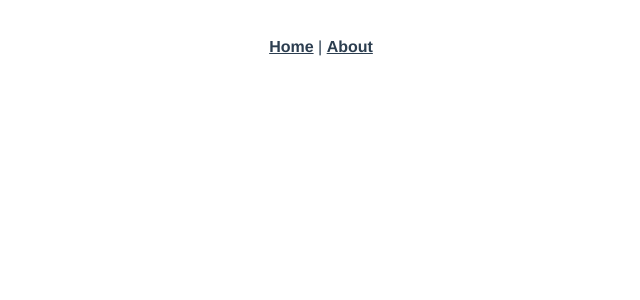
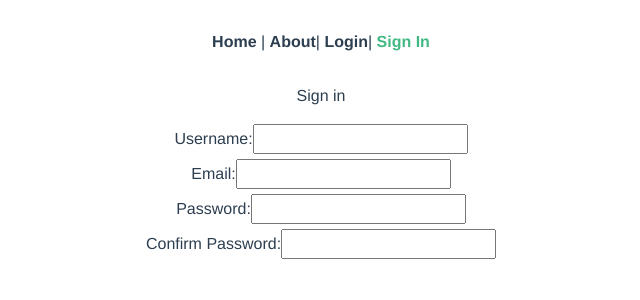
Before and after one commit to jasdeep-maropost/Minor-project-on-vue.js, a Vue app: page /signup in a window 1280 px wide. Shown: the top 300 px of the page, without its empty margins (319-959 px from the left). Built offline with nearby package versions, Linux system fonts and the light colour scheme.

Commit message:
Login/SignUp Page Added

```diff
--- a/package.json
+++ b/package.json
@@ -10,6 +10,8 @@
     "test:unit": "vue-cli-service test:unit"
   },
   "dependencies": {
+    "babel-loader": "^8.0.2",
+    "bootstrap-vue": "^2.0.0-rc.11",
     "register-service-worker": "^1.0.0",
     "vue": "^2.5.17",
     "vue-class-component": "^6.0.0",
--- a/src/App.vue
+++ b/src/App.vue
@@ -2,7 +2,9 @@
   <div id="app">
     <div id="nav">
       <router-link to="/">Home</router-link> |
-      <router-link to="/about">About</router-link>
+      <router-link to="/about">About</router-link>|
+      <router-link to="/login">Login</router-link>|
+      <router-link to="/signup">Sign In</router-link>
     </div>
     <router-view/>
   </div>
--- a/src/components/HelloWorld.vue
+++ b/src/components/HelloWorld.vue
@@ -1,35 +1,6 @@
 <template>
   <div class="hello">
     <h1>{{ msg }}</h1>
-    <p>
-      For guide and recipes on how to configure / customize this project,<br>
-      check out the
-      <a href="https://cli.vuejs.org" target="_blank" rel="noopener">vue-cli documentation</a>.
-    </p>
-    <h3>Installed CLI Plugins</h3>
-    <ul>
-      <li><a href="https://github.com/vuejs/vue-cli/tree/dev/packages/%40vue/cli-plugin-babel" target="_blank" rel="noopener">babel</a></li>
-      <li><a href="https://github.com/vuejs/vue-cli/tree/dev/packages/%40vue/cli-plugin-e2e-cypress" target="_blank" rel="noopener">e2e-cypress</a></li>
-      <li><a href="https://github.com/vuejs/vue-cli/tree/dev/packages/%40vue/cli-plugin-pwa" target="_blank" rel="noopener">pwa</a></li>
-      <li><a href="https://github.com/vuejs/vue-cli/tree/dev/packages/%40vue/cli-plugin-typescript" target="_blank" rel="noopener">typescript</a></li>
-      <li><a href="https://github.com/vuejs/vue-cli/tree/dev/packages/%40vue/cli-plugin-unit-mocha" target="_blank" rel="noopener">unit-mocha</a></li>
-    </ul>
-    <h3>Essential Links</h3>
-    <ul>
-      <li><a href="https://vuejs.org" target="_blank" rel="noopener">Core Docs</a></li>
-      <li><a href="https://forum.vuejs.org" target="_blank" rel="noopener">Forum</a></li>
-      <li><a href="https://chat.vuejs.org" target="_blank" rel="noopener">Community Chat</a></li>
-      <li><a href="https://twitter.com/vuejs" target="_blank" rel="noopener">Twitter</a></li>
-      <li><a href="https://news.vuejs.org" target="_blank" rel="noopener">News</a></li>
-    </ul>
-    <h3>Ecosystem</h3>
-    <ul>
-      <li><a href="https://router.vuejs.org" target="_blank" rel="noopener">vue-router</a></li>
-      <li><a href="https://vuex.vuejs.org" target="_blank" rel="noopener">vuex</a></li>
-      <li><a href="https://github.com/vuejs/vue-devtools#vue-devtools" target="_blank" rel="noopener">vue-devtools</a></li>
-      <li><a href="https://vue-loader.vuejs.org" target="_blank" rel="noopener">vue-loader</a></li>
-      <li><a href="https://github.com/vuejs/awesome-vue" target="_blank" rel="noopener">awesome-vue</a></li>
-    </ul>
   </div>
 </template>
 
@@ -42,20 +13,8 @@ export default class HelloWorld extends Vue {
 }
 </script>
 
-<!-- Add "scoped" attribute to limit CSS to this component only -->
 <style scoped lang="scss">
 h3 {
   margin: 40px 0 0;
 }
-ul {
-  list-style-type: none;
-  padding: 0;
-}
-li {
-  display: inline-block;
-  margin: 0 10px;
-}
-a {
-  color: #42b983;
-}
 </style>
--- a/src/main.ts
+++ b/src/main.ts
@@ -3,6 +3,8 @@ import App from './App.vue';
 import router from './router';
 import store from './store';
 import './registerServiceWorker';
+import 'bootstrap/dist/css/bootstrap.css';
+import 'bootstrap-vue/dist/bootstrap-vue.css';
 
 Vue.config.productionTip = false;
 
--- a/src/router.ts
+++ b/src/router.ts
@@ -1,6 +1,8 @@
 import Vue from 'vue';
 import Router from 'vue-router';
 import Home from './views/Home.vue';
+import Login from './views/Login.vue';
+import Signup from './views/Signup.vue';
 
 Vue.use(Router);
 
@@ -21,5 +23,15 @@ export default new Router({
       // which is lazy-loaded when the route is visited.
       component: () => import(/* webpackChunkName: "about" */ './views/About.vue'),
     },
+    {
+      path: '/login',
+      name: 'login',
+      component: Login,
+    },
+    {
+      path: '/signup',
+      name: 'signup',
+      component: Signup,
+    },
   ],
 });
--- a/src/store.ts
+++ b/src/store.ts
@@ -1,6 +1,8 @@
 import Vue from 'vue';
 import Vuex from 'vuex';
+import BootstrapVue from 'bootstrap-vue'
 
+Vue.use(BootstrapVue);
 Vue.use(Vuex);
 
 export default new Vuex.Store({
--- /dev/null
+++ b/src/views/Login.vue
@@ -0,0 +1,44 @@
+<template>
+<div class="login">
+
+	<b-alert variant="danger" show v-if='status'>Username Password does'nt match</b-alert>
+
+	<p>Login Page</p>
+	<label>Username: </label>
+	<input name='username' v-model="username" @keyup= "statusChanged"/>
+	<br/>
+	<label>Password: </label>
+	<input type="password" v-model="password" @keyup= "statusChanged"/>
+	<button @click='statusChanged'></button>
+</div>
+</template>
+
+<style>
+	.login{
+		margin: 0px 91px;
+	}
+</style>
+
+<script>
+	export default{
+		data(){
+			return{
+				status: false,
+				username: '',
+				password: ''
+			}
+		},
+		methods: {
+    statusChanged() {
+    	debugger
+      if(this.username == "jasdeep" && this.password == "qwerty"){
+      	debugger
+      	this.status= false;
+      }
+      else{
+       this.status= true;
+      }
+    }
+	}
+	}
+</script>
--- /dev/null
+++ b/src/views/Signup.vue
@@ -0,0 +1,16 @@
+<template>
+	<div class="signup col-xs-12">
+		<div clas="col-xs-4">
+		<p>Sign in</p>
+		<label>Username: </label><input name="username"/><br/>
+		<label>Email: </label><input type="email"/><br/>
+		<label>Password: </label><input name="password"/><br/>
+		<label>Confirm Password: </label><input name="password"/><br/>
+		</div>
+	</div>
+</template>
+<style>
+ .signup{
+ 	text-align: 'center';
+ }
+<style>
```
Also changed, not shown: 1 other file (tests, documents, lock files or other folders).
